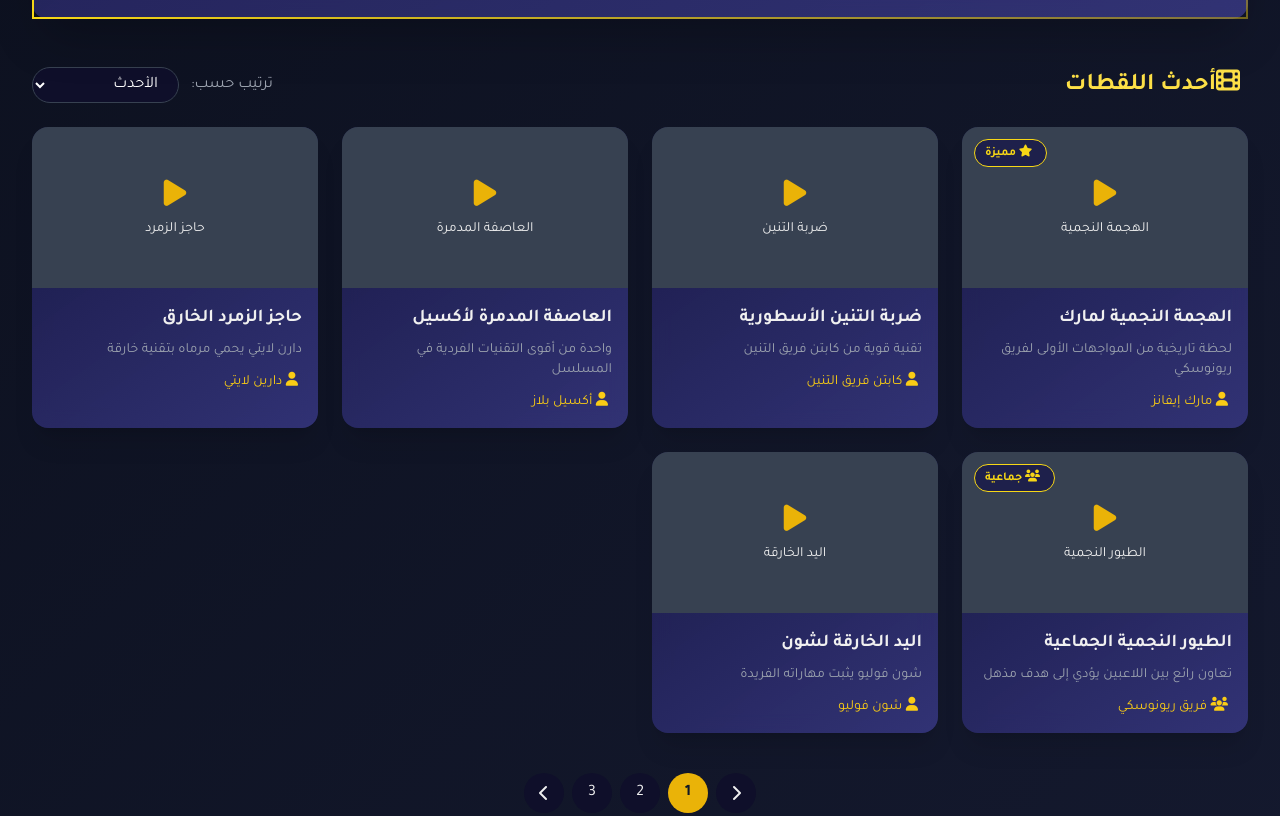
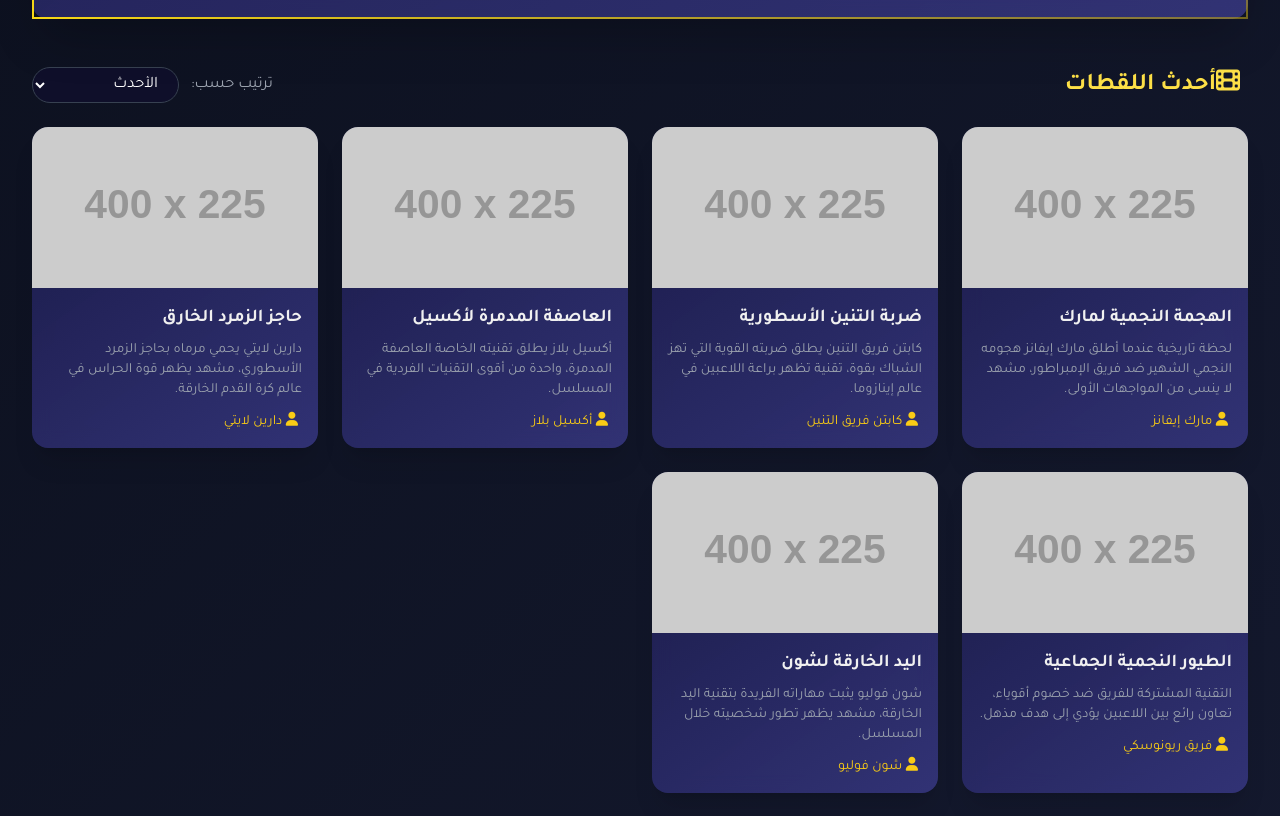
Before and after one commit to fareselnagar/inazumaAR, a plain HTML site: page index.html in a window 1280 px wide. Shown: the part 1032-1848 px from the top of the page. Drawn offline with nearby package versions, Linux system fonts and the light colour scheme; placeholder pictures from the web are drawn by us.

Commit message:
Update index.html

```diff
--- a/index.html
+++ b/index.html
@@ -167,7 +167,7 @@
                 </div>
 
                 <div class="relative w-full md:w-96">
-                    <input type="text" placeholder="ابحث عن لقطة أو شخصية..." class="w-full py-3 px-5 pr-12 rounded-full bg-[#0f0f2a] text-white border border-gray-700 focus:outline-none focus:ring-2 focus:ring-yellow-500/50 transition-all">
+                    <input id="search-input" type="text" placeholder="ابحث عن لقطة أو شخصية..." class="w-full py-3 px-5 pr-12 rounded-full bg-[#0f0f2a] text-white border border-gray-700 focus:outline-none focus:ring-2 focus:ring-yellow-500/50 transition-all">
                     <i class="fas fa-search absolute left-5 top-1/2 -translate-y-1/2 text-gray-400"></i>
                 </div>
 
@@ -254,126 +254,9 @@
                     </div>
                 </div>
 
-                <div class="grid-layout">
-                    <!-- Clip 1 -->
-                    <div class="clip-card card-gradient rounded-2xl overflow-hidden shadow-xl energy-glow">
-                        <div class="relative aspect-video cursor-pointer" onclick="playVideo(0)">
-                            <div class="bg-gray-700 w-full h-full flex items-center justify-center">
-                                <div class="text-center">
-                                    <i class="fas fa-play text-3xl text-yellow-500 mb-2"></i>
-                                    <p class="text-sm">الهجمة النجمية</p>
-                                </div>
-                            </div>
-                            <div class="clip-badge">
-                                <i class="fas fa-star mr-1"></i> مميزة
-                            </div>
-                        </div>
-                        <div class="p-4">
-                            <h3 class="font-bold text-lg mb-2">الهجمة النجمية لمارك</h3>
-                            <p class="text-gray-400 text-sm mb-3">لحظة تاريخية من المواجهات الأولى لفريق ريونوسكي</p>
-                            <div class="flex justify-between items-center text-sm">
-                                <span class="text-yellow-400"><i class="fas fa-user mr-1"></i> مارك إيفانز</span>
-                            </div>
-                        </div>
-                    </div>
-
-                    <!-- Clip 2 -->
-                    <div class="clip-card card-gradient rounded-2xl overflow-hidden shadow-xl energy-glow">
-                        <div class="relative aspect-video cursor-pointer" onclick="playVideo(1)">
-                            <div class="bg-gray-700 w-full h-full flex items-center justify-center">
-                                <div class="text-center">
-                                    <i class="fas fa-play text-3xl text-yellow-500 mb-2"></i>
-                                    <p class="text-sm">ضربة التنين</p>
-                                </div>
-                            </div>
-                        </div>
-                        <div class="p-4">
-                            <h3 class="font-bold text-lg mb-2">ضربة التنين الأسطورية</h3>
-                            <p class="text-gray-400 text-sm mb-3">تقنية قوية من كابتن فريق التنين</p>
-                            <div class="flex justify-between items-center text-sm">
-                                <span class="text-yellow-400"><i class="fas fa-user mr-1"></i> كابتن فريق التنين</span>
-                            </div>
-                        </div>
-                    </div>
-
-                    <!-- Clip 3 -->
-                    <div class="clip-card card-gradient rounded-2xl overflow-hidden shadow-xl energy-glow">
-                        <div class="relative aspect-video cursor-pointer" onclick="playVideo(2)">
-                            <div class="bg-gray-700 w-full h-full flex items-center justify-center">
-                                <div class="text-center">
-                                    <i class="fas fa-play text-3xl text-yellow-500 mb-2"></i>
-                                    <p class="text-sm">العاصفة المدمرة</p>
-                                </div>
-                            </div>
-                        </div>
-                        <div class="p-4">
-                            <h3 class="font-bold text-lg mb-2">العاصفة المدمرة لأكسيل</h3>
-                            <p class="text-gray-400 text-sm mb-3">واحدة من أقوى التقنيات الفردية في المسلسل</p>
-                            <div class="flex justify-between items-center text-sm">
-                                <span class="text-yellow-400"><i class="fas fa-user mr-1"></i> أكسيل بلاز</span>
-                            </div>
-                        </div>
-                    </div>
-
-                    <!-- Clip 4 -->
-                    <div class="clip-card card-gradient rounded-2xl overflow-hidden shadow-xl energy-glow">
-                        <div class="relative aspect-video cursor-pointer" onclick="playVideo(3)">
-                            <div class="bg-gray-700 w-full h-full flex items-center justify-center">
-                                <div class="text-center">
-                                    <i class="fas fa-play text-3xl text-yellow-500 mb-2"></i>
-                                    <p class="text-sm">حاجز الزمرد</p>
-                                </div>
-                            </div>
-                        </div>
-                        <div class="p-4">
-                            <h3 class="font-bold text-lg mb-2">حاجز الزمرد الخارق</h3>
-                            <p class="text-gray-400 text-sm mb-3">دارن لايتي يحمي مرماه بتقنية خارقة</p>
-                            <div class="flex justify-between items-center text-sm">
-                                <span class="text-yellow-400"><i class="fas fa-user mr-1"></i> دارين لايتي</span>
-                            </div>
-                        </div>
-                    </div>
-
-                    <!-- Clip 5 -->
-                    <div class="clip-card card-gradient rounded-2xl overflow-hidden shadow-xl energy-glow">
-                        <div class="relative aspect-video cursor-pointer" onclick="playVideo(4)">
-                            <div class="bg-gray-700 w-full h-full flex items-center justify-center">
-                                <div class="text-center">
-                                    <i class="fas fa-play text-3xl text-yellow-500 mb-2"></i>
-                                    <p class="text-sm">الطيور النجمية</p>
-                                </div>
-                            </div>
-                            <div class="clip-badge">
-                                <i class="fas fa-users mr-1"></i> جماعية
-                            </div>
-                        </div>
-                        <div class="p-4">
-                            <h3 class="font-bold text-lg mb-2">الطيور النجمية الجماعية</h3>
-                            <p class="text-gray-400 text-sm mb-3">تعاون رائع بين اللاعبين يؤدي إلى هدف مذهل</p>
-                            <div class="flex justify-between items-center text-sm">
-                                <span class="text-yellow-400"><i class="fas fa-users mr-1"></i> فريق ريونوسكي</span>
-                            </div>
-                        </div>
-                    </div>
-
-                    <!-- Clip 6 -->
-                    <div class="clip-card card-gradient rounded-2xl overflow-hidden shadow-xl energy-glow">
-                        <div class="relative aspect-video cursor-pointer" onclick="playVideo(5)">
-                            <div class="bg-gray-700 w-full h-full flex items-center justify-center">
-                                <div class="text-center">
-                                    <i class="fas fa-play text-3xl text-yellow-500 mb-2"></i>
-                                    <p class="text-sm">اليد الخارقة</p>
-                                </div>
-                            </div>
-                        </div>
-                        <div class="p-4">
-                            <h3 class="font-bold text-lg mb-2">اليد الخارقة لشون</h3>
-                            <p class="text-gray-400 text-sm mb-3">شون فوليو يثبت مهاراته الفريدة</p>
-                            <div class="flex justify-between items-center text-sm">
-                                <span class="text-yellow-400"><i class="fas fa-user mr-1"></i> شون فوليو</span>
-                            </div>
-                        </div>
-                    </div>
+                <!-- تم إضافة id للحاوي لتمكين تحديث المحتوى من JS -->
+                <div id="clips-container" class="grid-layout">
+                    <!-- سيتم إضافة اللقطات هنا بواسطة JavaScript -->
                 </div>
 
                 <!-- Pagination -->
@@ -402,13 +285,13 @@
                     <h3 class="text-xl font-bold mb-4 text-yellow-300">أرشيف إينازوما إليفن</h3>
                     <p class="text-gray-400 mb-4">مرجع شامل للقطات الأكثر إثارة من النسخة العربية لمسلسل إينازوما إليفن.</p>
                     <div class="flex gap-3">
-                        <a href="#" class="w-10 h-10 rounded-full bg-[#1a1a4a] flex items-center justify-center hover:bg-yellow-500 hover:text-gray-900 transition-colors">
+                        <a id="youtube-link" href="#" target="_blank" class="w-10 h-10 rounded-full bg-[#1a1a4a] flex items-center justify-center hover:bg-yellow-500 hover:text-gray-900 transition-colors">
                             <i class="fab fa-youtube"></i>
                         </a>
-                        <a href="#" class="w-10 h-10 rounded-full bg-[#1a1a4a] flex items-center justify-center hover:bg-yellow-500 hover:text-gray-900 transition-colors">
+                        <a id="twitter-link" href="#" target="_blank" class="w-10 h-10 rounded-full bg-[#1a1a4a] flex items-center justify-center hover:bg-yellow-500 hover:text-gray-900 transition-colors">
                             <i class="fab fa-twitter"></i>
                         </a>
-                        <a href="#" class="w-10 h-10 rounded-full bg-[#1a1a4a] flex items-center justify-center hover:bg-yellow-500 hover:text-gray-900 transition-colors">
+                        <a id="discord-link" href="#" target="_blank" class="w-10 h-10 rounded-full bg-[#1a1a4a] flex items-center justify-center hover:bg-yellow-500 hover:text-gray-900 transition-colors">
                             <i class="fab fa-discord"></i>
                         </a>
                     </div>
@@ -458,15 +341,15 @@
             </div>
             <p class="text-gray-300 mb-4">اختر طريقة لمشاركة هذه اللقطة مع أصدقائك:</p>
             <div class="grid grid-cols-2 gap-4">
-                <button class="share-option bg-[#0f0f2a] p-4 rounded-xl flex flex-col items-center justify-center hover:bg-[#2a2a6b] transition-colors">
+                <button id="share-whatsapp" class="share-option bg-[#0f0f2a] p-4 rounded-xl flex flex-col items-center justify-center hover:bg-[#2a2a6b] transition-colors">
                     <i class="fab fa-whatsapp text-3xl text-green-500 mb-2"></i>
                     <span>واتساب</span>
                 </button>
-                <button class="share-option bg-[#0f0f2a] p-4 rounded-xl flex flex-col items-center justify-center hover:bg-[#2a2a6b] transition-colors">
+                <button id="share-twitter" class="share-option bg-[#0f0f2a] p-4 rounded-xl flex flex-col items-center justify-center hover:bg-[#2a2a6b] transition-colors">
                     <i class="fab fa-twitter text-3xl text-blue-400 mb-2"></i>
                     <span>تويتر</span>
                 </button>
-                <button class="share-option bg-[#0f0f2a] p-4 rounded-xl flex flex-col items-center justify-center hover:bg-[#2a2a6b] transition-colors">
+                <button id="share-facebook" class="share-option bg-[#0f0f2a] p-4 rounded-xl flex flex-col items-center justify-center hover:bg-[#2a2a6b] transition-colors">
                     <i class="fab fa-facebook text-3xl text-blue-600 mb-2"></i>
                     <span>فيسبوك</span>
                 </button>
@@ -481,56 +364,66 @@
         </div>
     </div>
 
+    <!-- Modal for showing messages/alerts -->
+    <div id="message-modal" class="fixed inset-0 bg-black/80 z-[10000] flex items-center justify-center hidden">
+        <div class="bg-gray-800 p-6 rounded-lg shadow-xl max-w-sm w-full mx-4 text-center border-2 border-yellow-500">
+            <h3 id="message-title" class="text-xl font-bold text-yellow-300 mb-2"></h3>
+            <p id="message-content" class="text-gray-200 mb-4"></p>
+            <button id="close-message-modal" class="px-6 py-2 bg-yellow-500 text-gray-900 rounded-full font-bold hover:bg-yellow-400 transition-colors">إغلاق</button>
+        </div>
+    </div>
+
     <script>
-        // بيانات اللقطات - يجب تحديثها لتناسب ملفاتك
+        // بيانات اللقطات
+        // ملاحظة: تم تعديل المسار ليكون اسم الملف فقط، حيث ستقوم بوضعه بجانب ملف HTML مباشرةً
         const videoClips = [
             {
                 name: "الهجمة النجمية لمارك",
-                file: "clip1.mp4",        // يجب أن يتطابق مع اسم الملف في مجلد videos
-                thumbnail: "thumb1.jpg",   // يجب أن يتطابق مع اسم الملف في مجلد thumbnails
+                file: "clip1.mp4", // المسار الآن هو اسم الملف فقط
+                thumbnail: "https://placehold.co/400x225/1a1a4a/f7d716?text=Star+Attack",
                 description: "لحظة تاريخية عندما أطلق مارك إيفانز هجومه النجمي الشهير ضد فريق الإمبراطور، مشهد لا ينسى من المواجهات الأولى.",
                 character: "مارك إيفانز",
-                download: "videos/clip1.mp4" // رابط التحميل المباشر
+                download: "clip1.mp4" // المسار هنا أيضاً هو اسم الملف فقط
             },
             {
                 name: "ضربة التنين الأسطورية",
                 file: "clip2.mp4",
-                thumbnail: "thumb2.jpg",
+                thumbnail: "https://placehold.co/400x225/3a3a88/f7d716?text=Dragon+Crash",
                 description: "كابتن فريق التنين يطلق ضربته القوية التي تهز الشباك بقوة، تقنية تظهر براعة اللاعبين في عالم إينازوما.",
                 character: "كابتن فريق التنين",
-                download: "videos/clip2.mp4"
+                download: "clip2.mp4"
             },
             {
                 name: "العاصفة المدمرة لأكسيل",
                 file: "clip3.mp4",
-                thumbnail: "thumb3.jpg",
+                thumbnail: "https://placehold.co/400x225/1a1a4a/f7d716?text=Fire+Tornado",
                 description: "أكسيل بلاز يطلق تقنيته الخاصة العاصفة المدمرة، واحدة من أقوى التقنيات الفردية في المسلسل.",
                 character: "أكسيل بلاز",
-                download: "videos/clip3.mp4"
+                download: "clip3.mp4"
             },
             {
                 name: "حاجز الزمرد الخارق",
                 file: "clip4.mp4",
-                thumbnail: "thumb4.jpg",
+                thumbnail: "https://placehold.co/400x225/3a3a88/f7d716?text=Emerald+Barrier",
                 description: "دارين لايتي يحمي مرماه بحاجز الزمرد الأسطوري، مشهد يظهر قوة الحراس في عالم كرة القدم الخارقة.",
                 character: "دارين لايتي",
-                download: "videos/clip4.mp4"
+                download: "clip4.mp4"
             },
             {
                 name: "الطيور النجمية الجماعية",
                 file: "clip5.mp4",
-                thumbnail: "thumb5.jpg",
+                thumbnail: "https://placehold.co/400x225/1a1a4a/f7d716?text=Star+Birds",
                 description: "التقنية المشتركة للفريق ضد خصوم أقوياء، تعاون رائع بين اللاعبين يؤدي إلى هدف مذهل.",
                 character: "فريق ريونوسكي",
-                download: "videos/clip5.mp4"
+                download: "clip5.mp4"
             },
             {
                 name: "اليد الخارقة لشون",
                 file: "clip6.mp4",
-                thumbnail: "thumb6.jpg",
+                thumbnail: "https://placehold.co/400x225/3a3a88/f7d716?text=God+Hand",
                 description: "شون فوليو يثبت مهاراته الفريدة بتقنية اليد الخارقة، مشهد يظهر تطور شخصيته خلال المسلسل.",
                 character: "شون فوليو",
-                download: "videos/clip6.mp4"
+                download: "clip6.mp4"
             }
         ];
 
@@ -548,6 +441,21 @@
         const copySuccess = document.getElementById('copy-success');
         const fullscreenBtn = document.getElementById('fullscreen-btn');
         const backToTopBtn = document.getElementById('back-to-top');
+        const clipsContainer = document.getElementById('clips-container');
+        const searchInput = document.getElementById('search-input');
+        const messageModal = document.getElementById('message-modal');
+        const closeMessageModal = document.getElementById('close-message-modal');
+
+        // وظيفة لإظهار نافذة الرسائل
+        function showMessage(title, content) {
+            document.getElementById('message-title').textContent = title;
+            document.getElementById('message-content').textContent = content;
+            messageModal.classList.remove('hidden');
+        }
+
+        closeMessageModal.addEventListener('click', () => {
+            messageModal.classList.add('hidden');
+        });
 
         // دالة لتشغيل الفيديو
         function playVideo(index) {
@@ -564,15 +472,67 @@
             // إخفاء العنصر النائب وإظهار الفيديو
             videoPlaceholder.style.display = 'none';
             videoPlayer.style.display = 'block';
-            videoPlayer.src = `videos/${clip.file}`;
+
+            // تأكد من تحديث مصدر الفيديو بشكل صحيح
+            videoPlayer.src = clip.file;
             videoPlayer.play();
 
-            // إضافة تأثير بسيط
-            videoTitle.classList.add('animate__animated', 'animate__pulse');
+            // إضافة تأثير بسيط، تم استبدال الكلاسات غير الموجودة بكلاس موجود
+            videoTitle.classList.add('animate-pulse-glow');
             setTimeout(() => {
-                videoTitle.classList.remove('animate__animated', 'animate__pulse');
-            }, 1000);
+                videoTitle.classList.remove('animate-pulse-glow');
+            }, 2000);
         }
+
+        // دالة لإنشاء بطاقة فيديو
+        function createClipCard(clip, index) {
+            const clipCard = document.createElement('div');
+            clipCard.classList.add('clip-card', 'card-gradient', 'rounded-2xl', 'overflow-hidden', 'shadow-xl', 'energy-glow');
+
+            // استخدام البيانات الديناميكية لإنشاء المحتوى
+            clipCard.innerHTML = `
+                <div class="relative aspect-video cursor-pointer" onclick="playVideo(${index})">
+                    <img src="${clip.thumbnail}" alt="Thumbnail for ${clip.name}" class="w-full h-full object-cover">
+                    <div class="absolute inset-0 bg-black/50 flex items-center justify-center opacity-0 hover:opacity-100 transition-opacity">
+                        <i class="fas fa-play text-4xl text-yellow-500"></i>
+                    </div>
+                </div>
+                <div class="p-4">
+                    <h3 class="font-bold text-lg mb-2">${clip.name}</h3>
+                    <p class="text-gray-400 text-sm mb-3">${clip.description}</p>
+                    <div class="flex justify-between items-center text-sm">
+                        <span class="text-yellow-400"><i class="fas fa-user mr-1"></i> ${clip.character}</span>
+                    </div>
+                </div>
+            `;
+            return clipCard;
+        }
+
+        // دالة لفلترة اللقطات وعرضها
+        function renderClips(clips) {
+            clipsContainer.innerHTML = ''; // مسح المحتوى الحالي
+            if (clips.length === 0) {
+                clipsContainer.innerHTML = '<p class="text-center text-gray-400 col-span-full">لا توجد لقطات مطابقة لنتائج البحث.</p>';
+                return;
+            }
+            clips.forEach((clip, index) => {
+                clipsContainer.appendChild(createClipCard(clip, index));
+            });
+        }
+
+        // دالة البحث
+        function filterClips() {
+            const searchTerm = searchInput.value.toLowerCase();
+            const filteredClips = videoClips.filter(clip =>
+                clip.name.toLowerCase().includes(searchTerm) ||
+                clip.character.toLowerCase().includes(searchTerm) ||
+                clip.description.toLowerCase().includes(searchTerm)
+            );
+            renderClips(filteredClips);
+        }
+
+        // ربط حدث الإدخال بدالة البحث
+        searchInput.addEventListener('input', filterClips);
 
         // فتح نافذة المشاركة
         shareBtn.addEventListener('click', function() {
@@ -583,6 +543,23 @@
         closeShareModal.addEventListener('click', function() {
             shareModal.classList.add('hidden');
             copySuccess.classList.add('hidden');
+        });
+
+        // إضافة وظائف لأزرار المشاركة
+        document.getElementById('share-whatsapp').addEventListener('click', () => {
+            const url = encodeURIComponent(window.location.href);
+            window.open(`https://api.whatsapp.com/send?text=${url}`, '_blank');
+        });
+
+        document.getElementById('share-twitter').addEventListener('click', () => {
+            const text = encodeURIComponent(videoTitle.textContent);
+            const url = encodeURIComponent(window.location.href);
+            window.open(`https://twitter.com/intent/tweet?text=${text}&url=${url}`, '_blank');
+        });
+
+        document.getElementById('share-facebook').addEventListener('click', () => {
+            const url = encodeURIComponent(window.location.href);
+            window.open(`https://www.facebook.com/sharer/sharer.php?u=${url}`, '_blank');
         });
 
         // نسخ رابط اللقطة
@@ -630,8 +607,11 @@
             });
         });
 
-        // بدء تشغيل أول فيديو عند التحميل
+        // عند تحميل الصفحة
         window.addEventListener('load', function() {
+            // عرض كل اللقطات في البداية
+            renderClips(videoClips);
+
             // تشغيل أول فيديو بعد تأخير بسيط
             setTimeout(() => {
                 playVideo(0);
```
